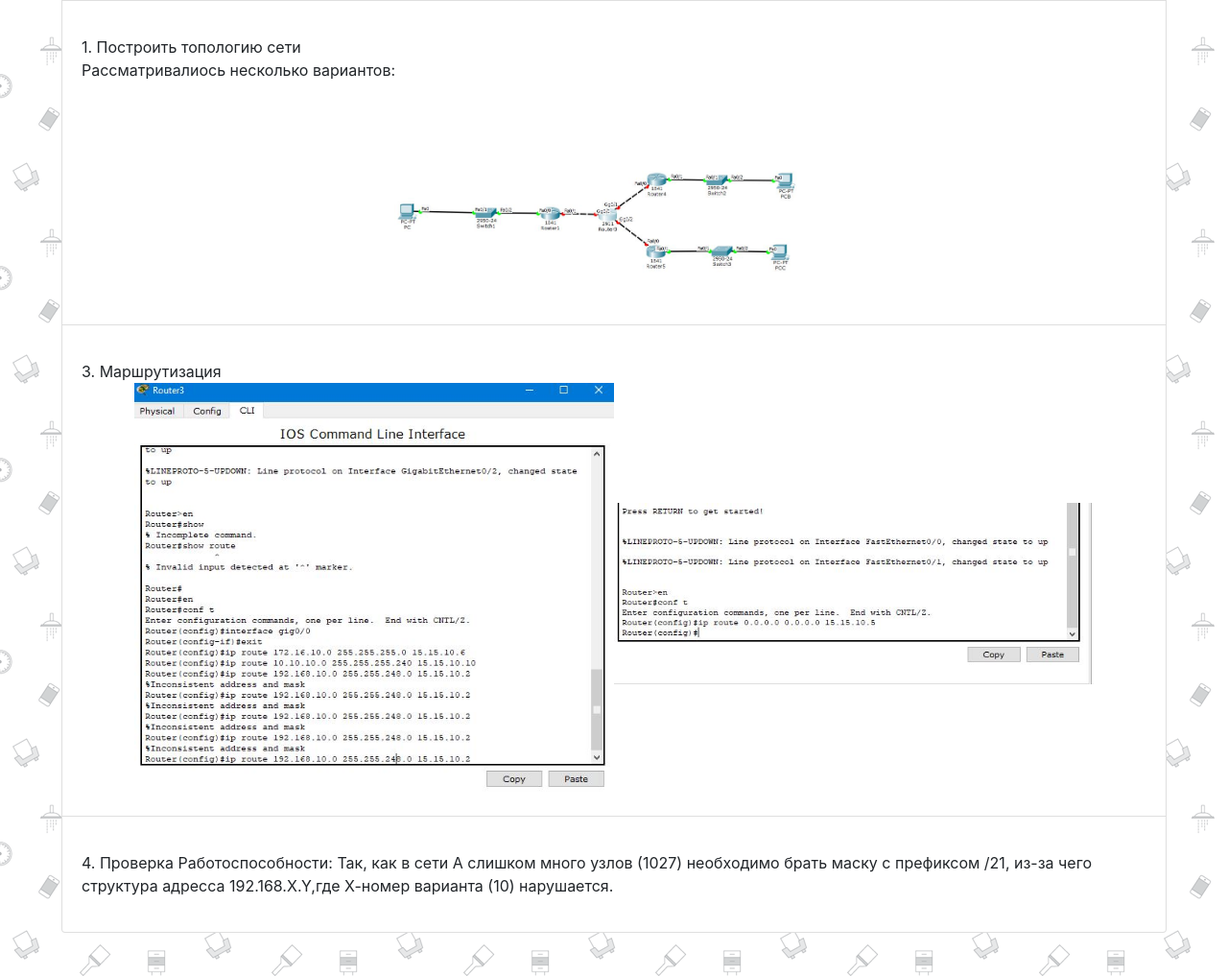
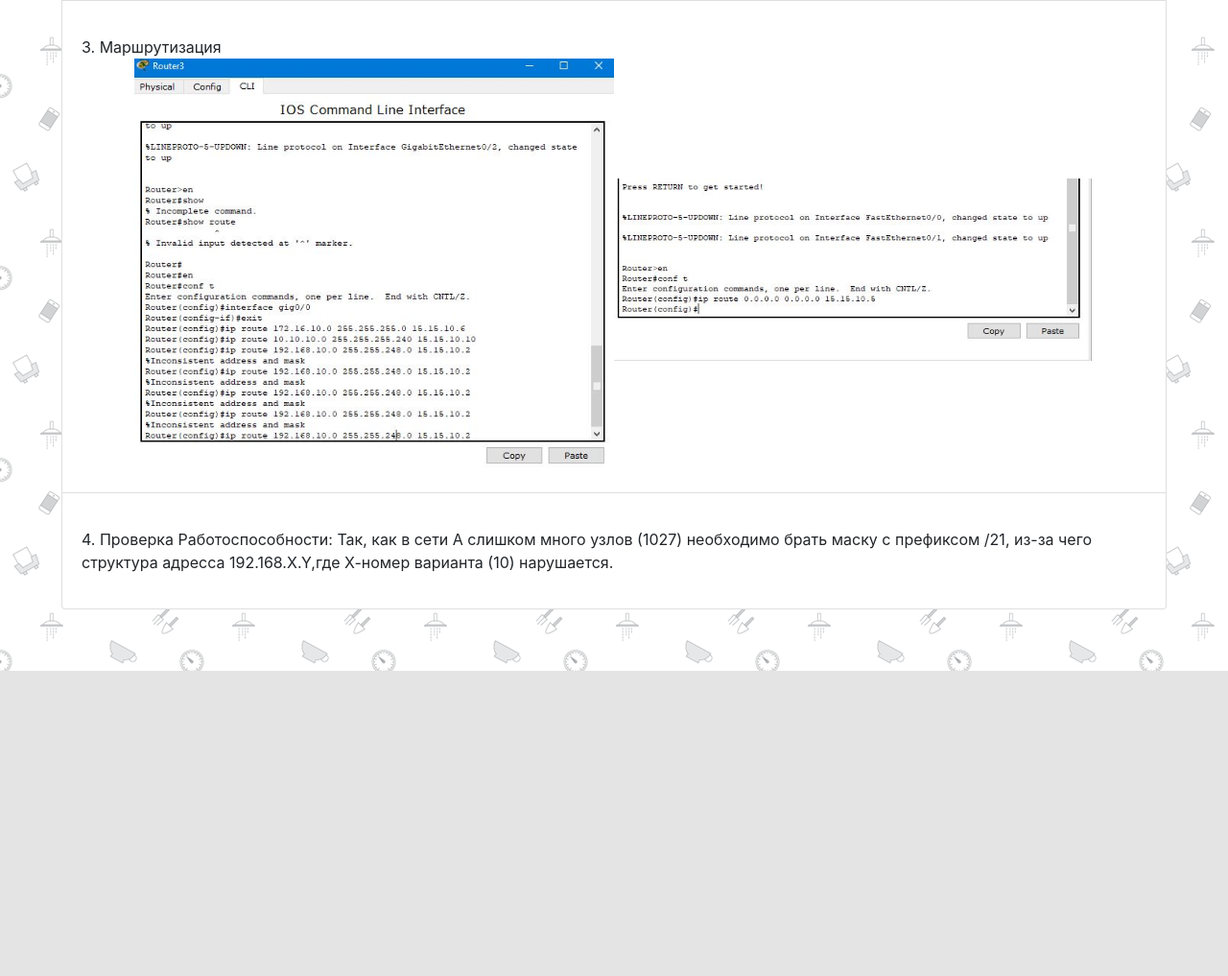
Before and after one commit to danilinao/danilinao.github.io, a plain HTML site: page index.html in a window 1280 px wide. Shown: the part 2576-3593 px from the top of the page at 96% size. After the commit the page ends 3275 px from the top, so only its background shows below. Drawn offline with Linux system fonts and the light colour scheme.

Commit message:
laba 3 v2

```diff
--- a/index.html
+++ b/index.html
@@ -166,15 +166,6 @@
                     </li>
                     <li class="list-group-item">
                         <div class="row">
-                            <div class="col"><span><br>1. Построить топологию сети<br></span></div>
-                        </div>
-                        <div class="row">
-                            <div class="col text-center">
-                                <p class="text-left">Раccматривалиось несколько вариантов:</p><img src="assets/img/прецентр.jpg" style="width: 500px;"></div>
-                        </div>
-                    </li>
-                    <li class="list-group-item">
-                        <div class="row">
                             <div class="col"><span><br>3. Маршрутизация<br></span></div>
                         </div>
                         <div class="row">
```
